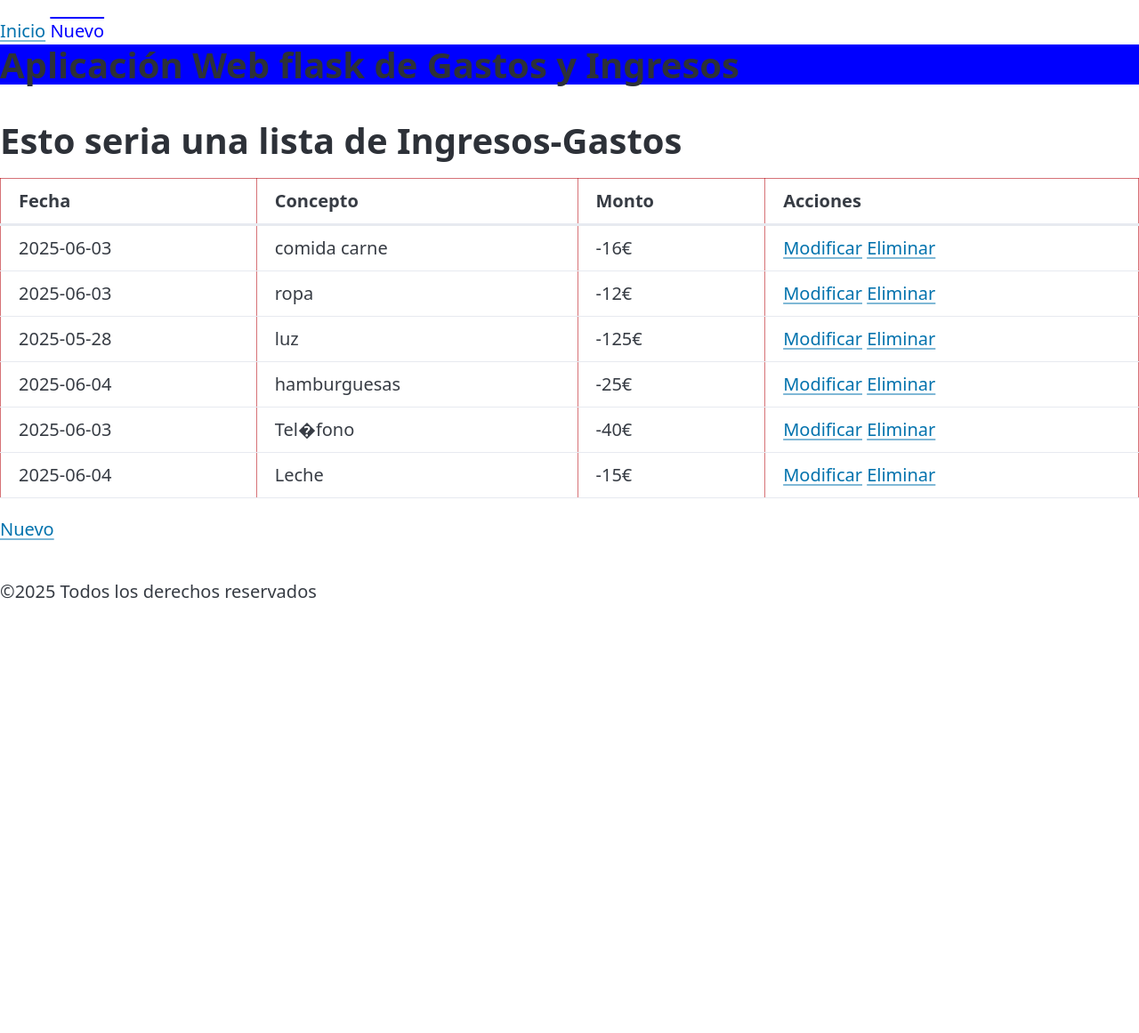
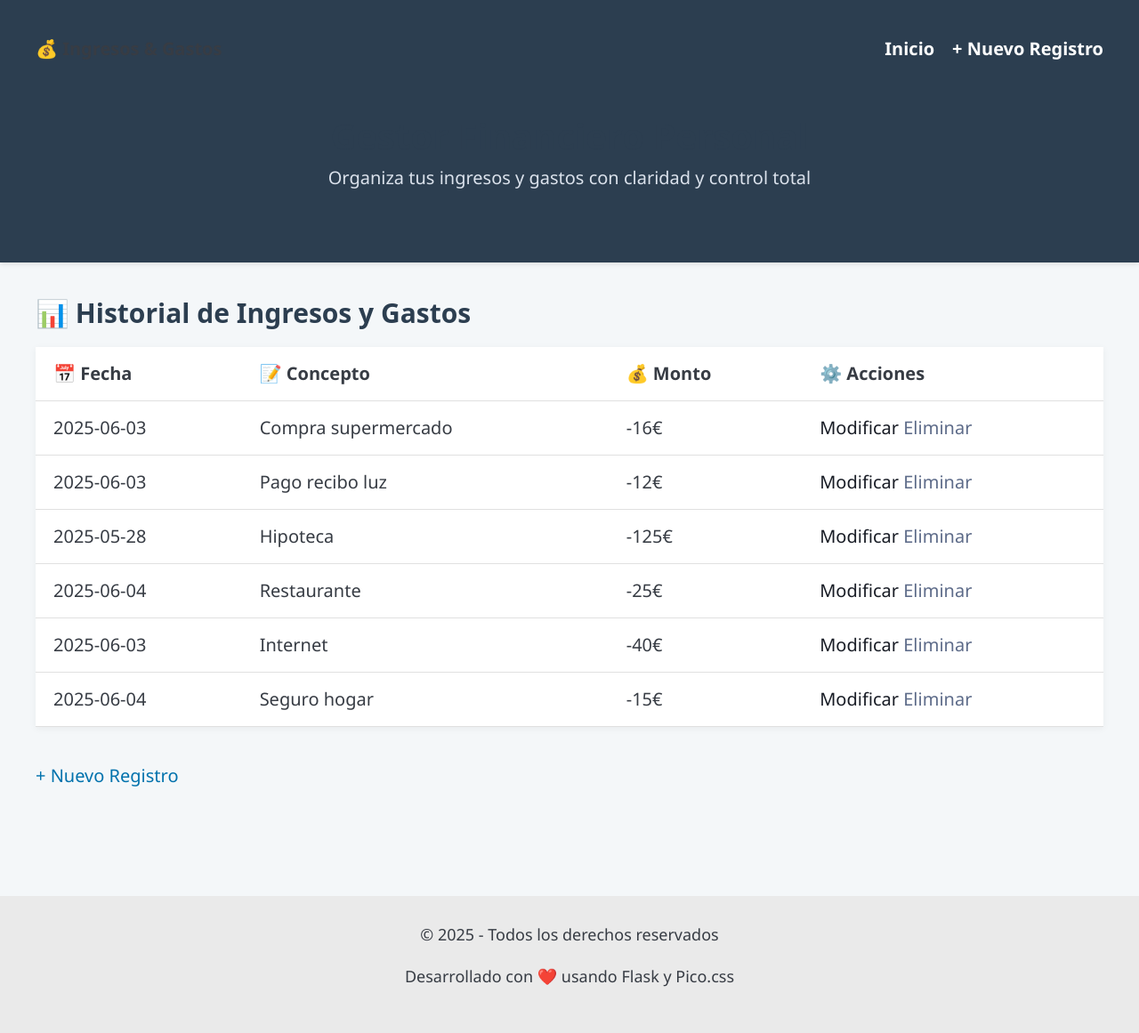
Before and after one commit to tudor204/Ingresos-gastos-app, a Flask app: page / in a window 1280 px wide. Shown: the whole page at 89% size. Before the commit the page ends 673 px from the top, so only its background shows below. Run offline with Flask 3, Linux system fonts and the light colour scheme.

Commit message:
Mejoras visuales

```diff
--- a/appingresos_gastos/static/style.css
+++ b/appingresos_gastos/static/style.css
@@ -1,15 +1,139 @@
-table,th,td{
-    border: 1px solid rgba(184, 8, 17, 0.568);
-}
+/* ==== Colores personalizados ==== */
+:root {
+    --primary-color: #2c3e50;
+    --secondary-color: #3498db;
+    --accent-color: #1abc9c;
+    --bg-color: #f4f7f9;
+    --text-color: #2d2d2d;
+  }
 
-.miEstilo{
-    color:brown;
-    text-decoration: solid;
-}
-.miEstilo2{
-    color:rgb(4, 0, 255);
-    text-decoration: overline;
-}
-#quantity{
-    color:blue
-}
+  /* ==== General ==== */
+  body {
+    background-color: var(--bg-color);
+    color: var(--text-color);
+    font-family: "Segoe UI", Tahoma, Geneva, Verdana, sans-serif;
+  }
+
+  a {
+    text-decoration: none;
+  }
+
+  h1, h2, h3 {
+    color: var(--primary-color);
+  }
+
+  /* ==== Header ==== */
+  .main-header {
+    background-color: var(--primary-color);
+    color: white;
+    padding-bottom: 1rem;
+    box-shadow: 0 2px 5px rgba(0,0,0,0.1);
+  }
+
+  .main-header nav a {
+    color: white;
+    font-weight: bold;
+  }
+
+  .main-header .hero {
+    text-align: center;
+    padding: 2rem 1rem;
+  }
+
+  .main-header .hero h1 {
+    margin-bottom: 0.5rem;
+    font-size: 2rem;
+  }
+
+  .main-header .hero p {
+    font-size: 1rem;
+    color: #dbe2ec;
+  }
+
+  /* ==== Main content ==== */
+  .content {
+    padding: 2rem 0;
+  }
+
+  /* ==== Footer ==== */
+  .main-footer {
+    background-color: #eaeaea;
+    text-align: center;
+    padding: 1.5rem 0;
+    font-size: 0.9rem;
+    color: #666;
+    margin-top: 3rem;
+  }
+
+/* ==== Tabla de ingresos-gastos ==== */
+table {
+    width: 100%;
+    margin-top: 1rem;
+    border-collapse: collapse;
+    background-color: white;
+    box-shadow: 0 2px 8px rgba(0, 0, 0, 0.05);
+  }
+
+  thead {
+    background-color: var(--secondary-color);
+    color: white;
+  }
+
+  th, td {
+    padding: 0.75rem 1rem;
+    text-align: left;
+    border-bottom: 1px solid #e0e0e0;
+  }
+
+  tr:hover {
+    background-color: #f3f9ff;
+  }
+
+  .table-title {
+    font-size: 1.5rem;
+    margin-bottom: 1rem;
+    color: var(--primary-color);
+  }
+/* ==== Formulario ==== */
+.formulario-section {
+    max-width: 600px;
+    margin: 0 auto;
+    padding: 2rem;
+    background-color: white;
+    border-radius: 12px;
+    box-shadow: 0 2px 10px rgba(0,0,0,0.05);
+  }
+
+  form label {
+    margin-top: 1rem;
+    display: block;
+    font-weight: 600;
+    color: var(--primary-color);
+  }
+
+  input[type="text"],
+  input[type="date"],
+  input[type="number"] {
+    width: 100%;
+    padding: 0.5rem;
+    margin-top: 0.25rem;
+    margin-bottom: 1rem;
+    border: 1px solid #ddd;
+    border-radius: 6px;
+  }
+
+  button,
+  a[role="button"] {
+    margin-top: 1rem;
+    margin-right: 0.5rem;
+  }
+
+  /* ==== Errores ==== */
+  .error-box {
+    margin-top: 2rem;
+    background-color: #ffe6e6;
+    color: #a94442;
+    border: 1px solid #f5c6cb;
+    padding: 1rem;
+    border-radius: 8px;
+  }
--- a/appingresos_gastos/templates/base.html
+++ b/appingresos_gastos/templates/base.html
@@ -1,33 +1,42 @@
 <!DOCTYPE html>
-<html lang="en">
+<html lang="es">
 <head>
-    <meta charset="UTF-8">
-    <meta name="viewport" content="width=device-width, initial-scale=1.0">
-    <title>Ingresos-Gastos:{{title}}</title>
-    <link rel="stylesheet" href="static/style.css">
-    <link rel="stylesheet" href="static/pico.css">
-
+  <meta charset="UTF-8" />
+  <meta name="viewport" content="width=device-width, initial-scale=1.0" />
+  <title>Ingresos-Gastos: {{ title }}</title>
+  <link rel="stylesheet" href="{{ url_for('static', filename='pico.css') }}">
+  <link rel="stylesheet" href="{{ url_for('static', filename='style.css') }}">
+  <link rel="icon" href="{{ url_for('static', filename='favicon.ico') }}">
 </head>
-<!-- ésto es un comentario -->
 
 <body>
-    <header>
-        <div>
-            <a href="/" class="miEstilo1">Inicio</a>
-            <a href="/new" class="miEstilo2">Nuevo</a>
+  <header class="main-header">
+    <nav class="container">
+      <ul>
+        <li><strong>💰 Ingresos & Gastos</strong></li>
+      </ul>
+      <ul>
+        <li><a href="/" class="contrast">Inicio</a></li>
+        <li><a href="/new" class="primary">+ Nuevo Registro</a></li>
+      </ul>
+    </nav>
+    <div class="hero">
+      <h1>Gestor Financiero Personal</h1>
+      <p>Organiza tus ingresos y gastos con claridad y control total</p>
+    </div>
+  </header>
 
-        </div>
-        <h1 style="background-color: blue;">Aplicación Web flask de Gastos y Ingresos</h1>
-    </header>
-    <section>
-        {#ésto es un comentario en jinja#}
-        {% block pageBase %} {#ésto es un huevo para recirbir una plantilla html#}
-        {% endblock %}
+  <main class="container content">
+    {% block pageBase %}
+      {# Aquí se insertarán las plantillas hijas #}
+    {% endblock %}
+  </main>
 
-    </section>
-    <footer>
-        &copy;2025 Todos los derechos reservados
-    </footer>
-
+  <footer class="main-footer">
+    <div class="container">
+      <p>&copy; 2025 - Todos los derechos reservados</p>
+      <p>Desarrollado con ❤️ usando Flask y Pico.css</p>
+    </div>
+  </footer>
 </body>
 </html>
--- a/appingresos_gastos/templates/delete.html
+++ b/appingresos_gastos/templates/delete.html
@@ -1,7 +1,7 @@
 {% extends "base.html" %}
 
 {% block pageBase %}
-<h1>Esto es la vista para eliminar registros</h1>
+<h1>Eliminación de registros</h1>
 
 <table>
     <tr>
--- a/appingresos_gastos/templates/index.html
+++ b/appingresos_gastos/templates/index.html
@@ -1,35 +1,39 @@
 {% extends "base.html" %}
 
 {% block pageBase %}
+<section>
+  <h2 class="table-title">📊 Historial de Ingresos y Gastos</h2>
 
-
-<h1>Esto seria una lista de Ingresos-Gastos</h1>
-    <table role="gridcell">
+  {% if data %}
+    <table role="grid">
       <thead>
         <tr>
-
-                <th scope="col">Fecha</th>
-                <th scope="col">Concepto</th>
-                <th scope="col">Monto</th>
-                <th scope="col">Acciones</th>
+          <th scope="col">📅 Fecha</th>
+          <th scope="col">📝 Concepto</th>
+          <th scope="col">💰 Monto</th>
+          <th scope="col">⚙️ Acciones</th>
         </tr>
       </thead>
       <tbody>
-            {%for item in data%}
+        {% for item in data %}
         <tr>
-
-                    <td scope="col">{{item[1]}}</td>
-                    <td scope="col">{{item[2]}}</td>
-                    <td scope="col">{{item[3]}}€</td>
+          <td>{{ item[1] }}</td>
+          <td>{{ item[2] }}</td>
+          <td>{{ item[3] }}€</td>
           <td>
-                        <a href="/update/{{item[0]}}">Modificar</a>
-                        <a href="/delete/{{item[0]}}">Eliminar</a>
+            <a href="/update/{{ item[0] }}" class="contrast">Modificar</a>
+            <a href="/delete/{{ item[0] }}" class="secondary">Eliminar</a>
           </td>
         </tr>
-            {%endfor%}
+        {% endfor %}
       </tbody>
     </table>
-        <a href="/new">Nuevo</a>
+  {% else %}
+    <p>No hay registros aún. ¡Empieza añadiendo tu primer ingreso o gasto!</p>
+  {% endif %}
 
-
-{% endblock%}
+  <div style="margin-top: 2rem;">
+    <a href="/new" class="primary">+ Nuevo Registro</a>
+  </div>
+</section>
+{% endblock %}
--- a/data/movimientos.csv
+++ b/data/movimientos.csv
@@ -1,6 +1,6 @@
-17,2025-06-03,comida carne,-16
-18,2025-06-03,ropa,-12
-19,2025-05-28,luz,-125
-22,2025-06-04,hamburguesas,-25
-24,2025-06-03,Tel�fono,-40
-25,2025-06-04,Leche,-15
+17,2025-06-03,Compra supermercado,-16
+18,2025-06-03,Pago recibo luz,-12
+19,2025-05-28,Hipoteca,-125
+22,2025-06-04,Restaurante,-25
+24,2025-06-03,Internet,-40
+25,2025-06-04,Seguro hogar,-15
```
Also changed, not shown: appingresos_gastos/templates/form.html (+27 -23 lines). Lines whose indentation alone changed are shown as unchanged.
